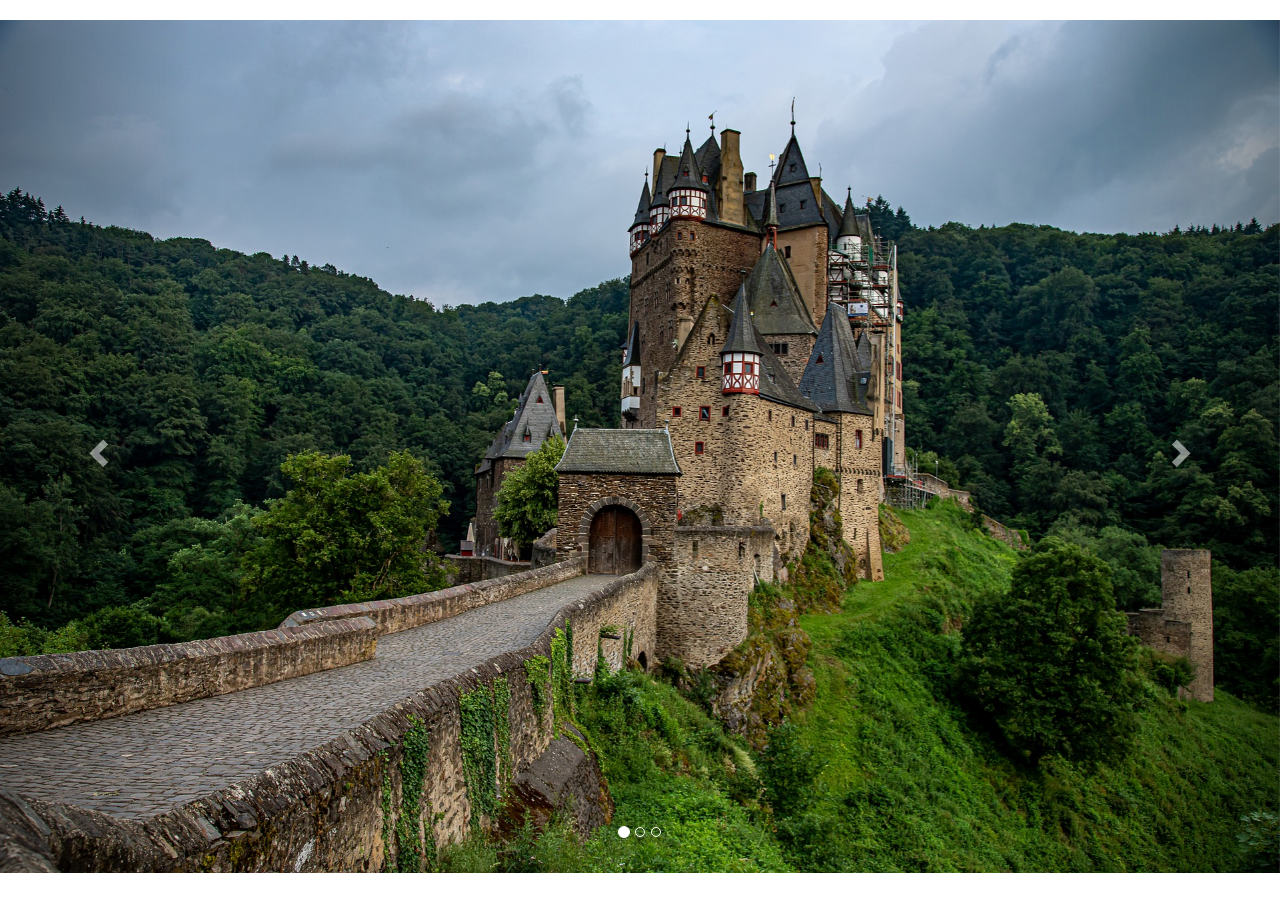
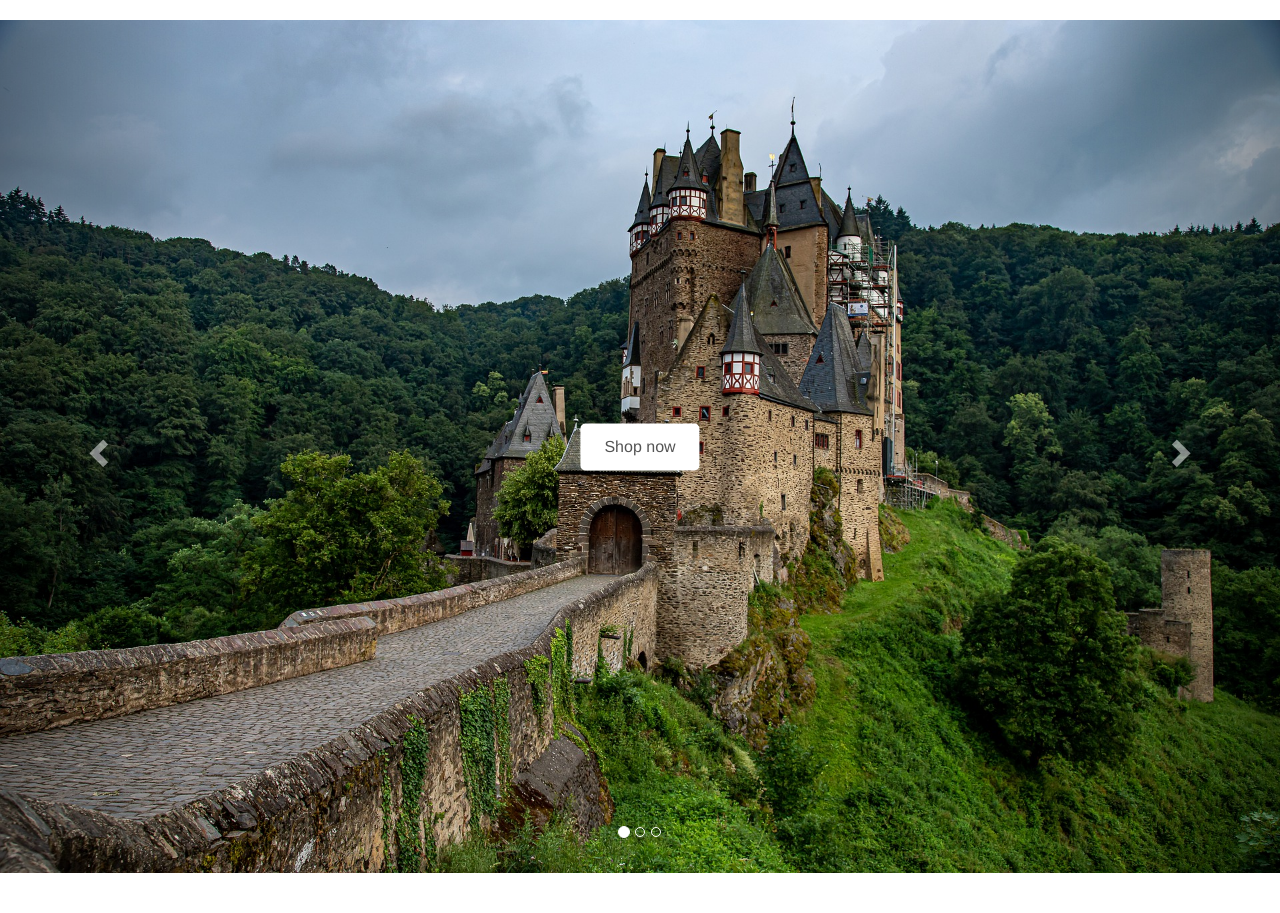
Before and after one commit to seerat1/mydocument, a PHP site: page / in a window 1280 px wide. Shown: the part 92-1005 px from the top of the page. Run offline with PHP 8.4, Linux system fonts and the light colour scheme.

Commit message:
Add files via upload

```diff
--- a/Style1.css
+++ b/Style1.css
@@ -116,3 +116,23 @@
         display:block !important;
     }
 }
+
+
+.btn {
+  position: absolute;
+  top: 50%;
+  left: 50%;
+  transform: translate(-50%, -50%);
+  -ms-transform: translate(-50%, -50%);
+  background-color: white;
+  color: #555;
+  font-size: 16px;
+  padding: 12px 24px;
+  border: none;
+  cursor: pointer;
+  border-radius: 5px;
+  text-align: center;
+}
+ .btn:hover {
+  background-color: #87cefa ;
+}
--- a/index.html
+++ b/index.html
@@ -79,6 +79,7 @@
     <div class="carousel-inner">
       <div class="item active">
         <img src="pic1.jpg" alt="pic1" style="width:1519.2px, height:444.5px;">
+        <button class="btn">Shop now</button>
       </div>
 
       <div class="item">
```
